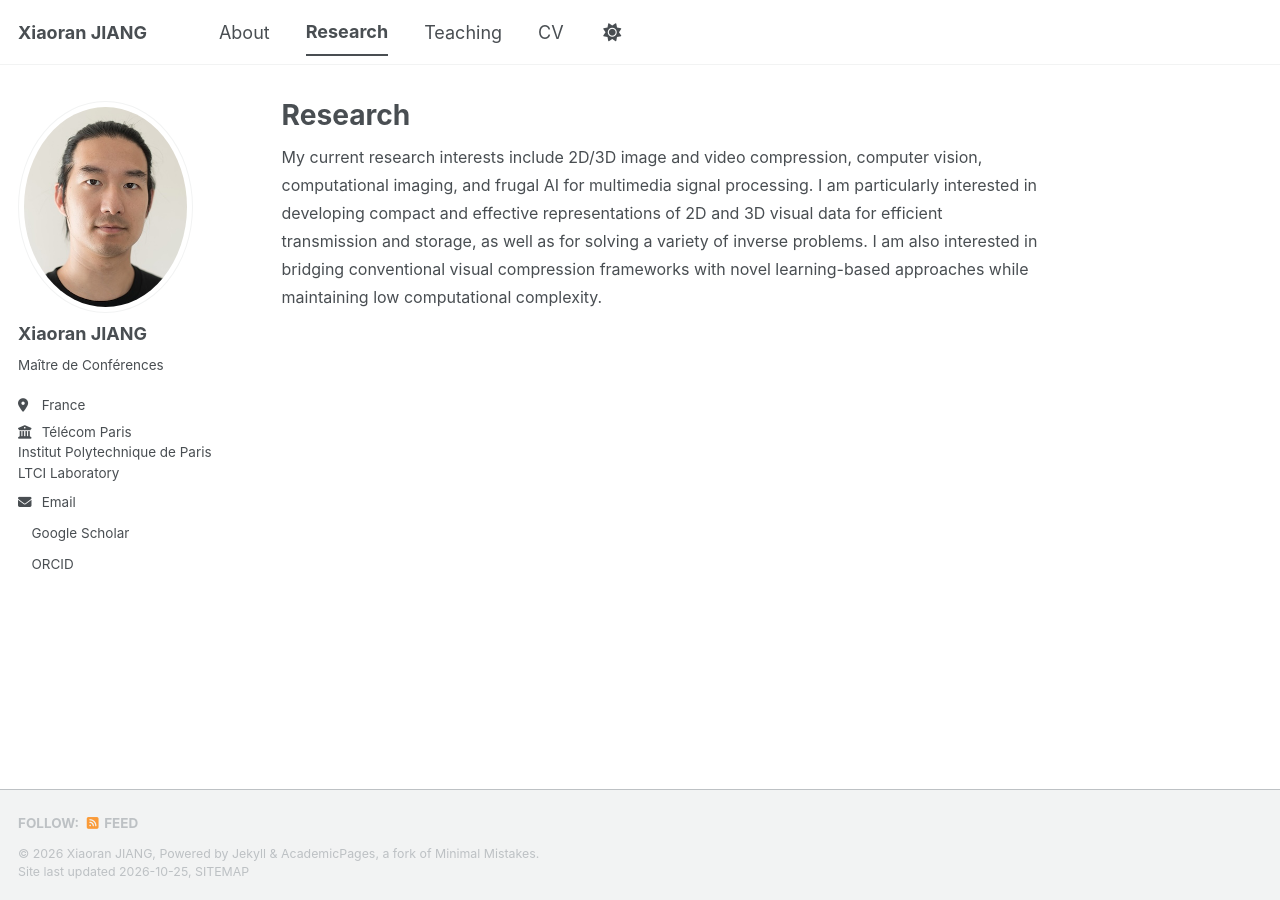
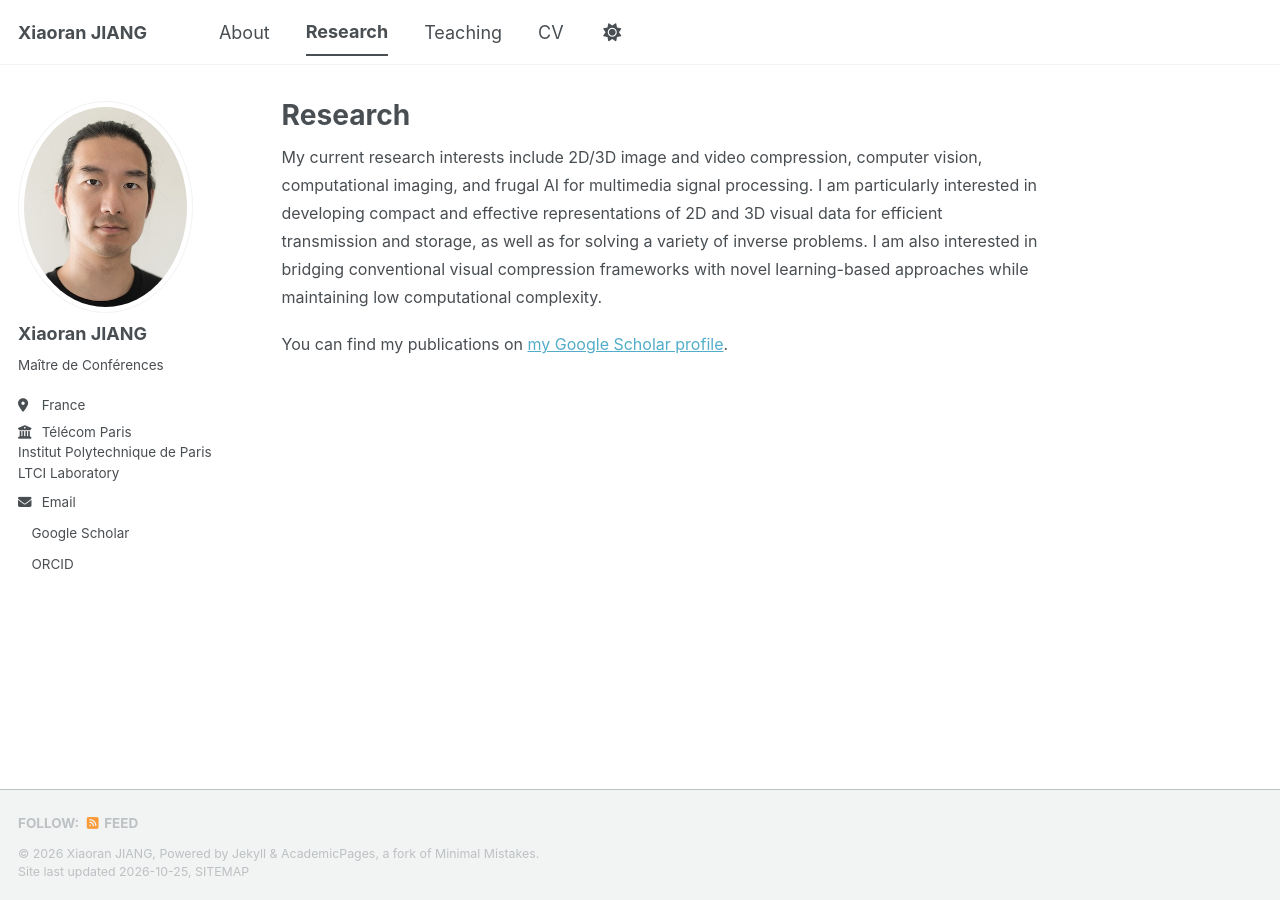
Before and after one commit to xiaoranjiang/xiaoranjiang.github.io, a Jekyll site: the page built from _pages/research.md, in a window 1280 px wide. Built offline with Jekyll 4.4.1, drawn with Linux system fonts in a browser that asks for light colours; a style sheet for code colours, icons or effects is not loaded.

Commit message:
Update research.md

```diff
--- a/_pages/research.md
+++ b/_pages/research.md
@@ -4,3 +4,5 @@
 ---
 
 My current research interests include 2D/3D image and video compression, computer vision, computational imaging, and frugal AI for multimedia signal processing. I am particularly interested in developing compact and effective representations of 2D and 3D visual data for efficient transmission and storage, as well as for solving a variety of inverse problems. I am also interested in bridging conventional visual compression frameworks with novel learning-based approaches while maintaining low computational complexity.
+
+You can find my publications on [my Google Scholar profile](https://scholar.google.com/citations?user=zvdY0EcAAAAJ&hl=en).
```
